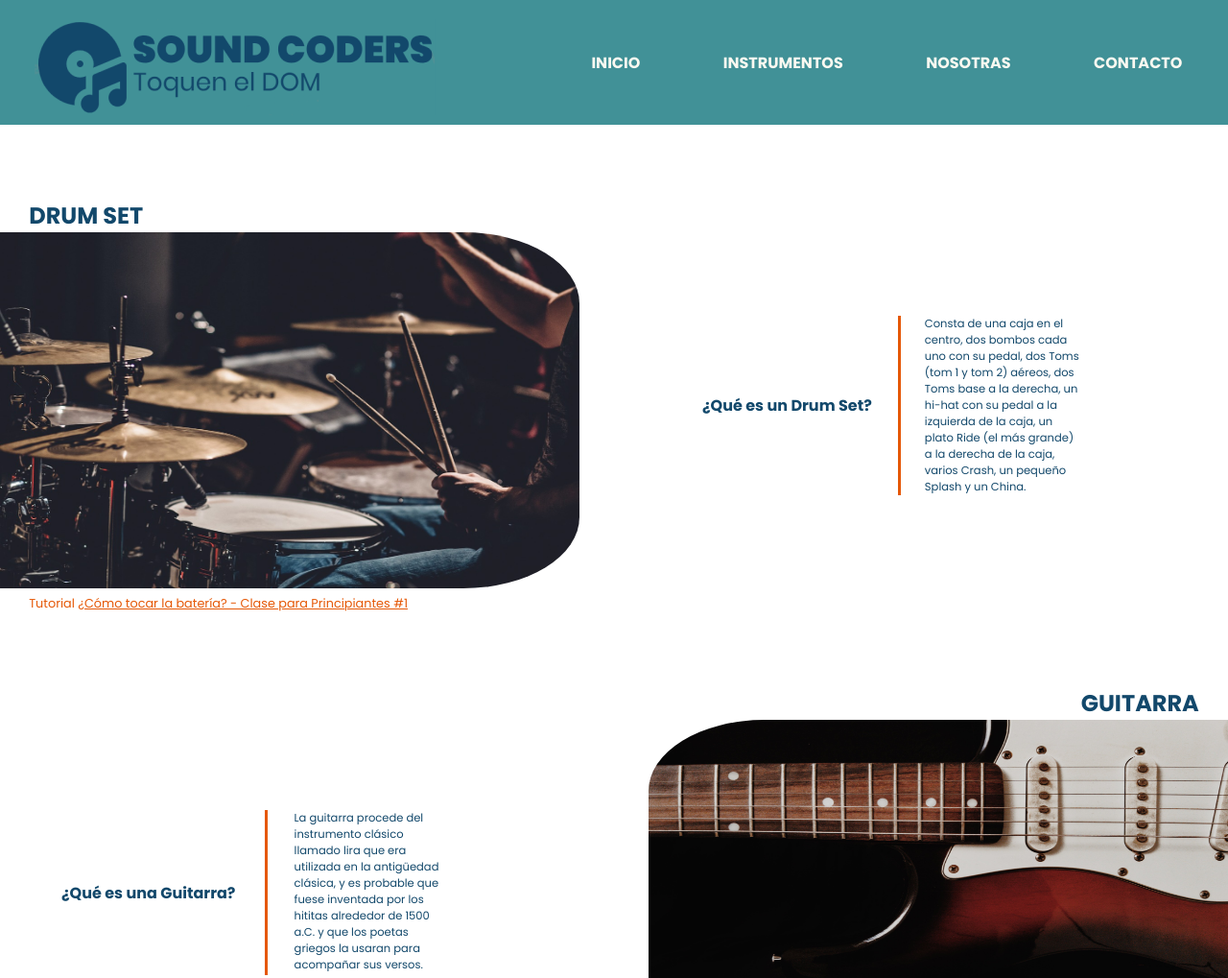
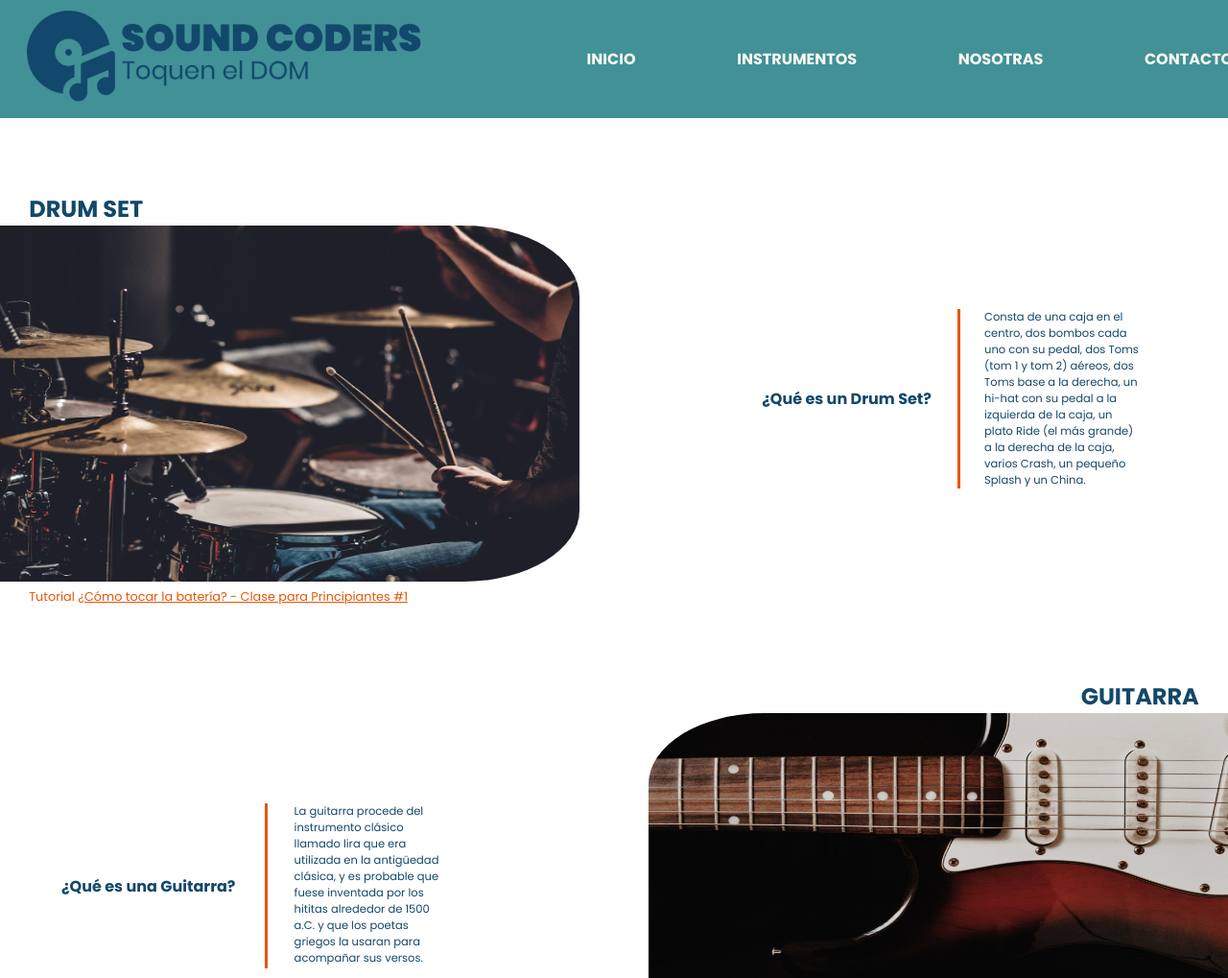
Before and after one commit to Elianarve/Toquen-Dom, a plain HTML site: page pages/instruments.html in a window 1280 px wide. Shown: the top 1019 px of the page at 96% size. Drawn offline with Linux system fonts and the light colour scheme.

Commit message:
modified navbar style on instrument stylesheet and centered description instrument list (drumset, piano)

```diff
--- a/src/instruments.css
+++ b/src/instruments.css
@@ -5,10 +5,14 @@
     font-family: poppins;
 }
 
+*{
+    margin: 0;
+    font-family: 'Poppins';
+}
+
 /* Inicio nav */
 
 .nav {
-    height: 130px;
     background-color: #419197;
     display: flex;
 }
@@ -16,16 +20,17 @@
 .img-logo{
     width: auto;
     height: auto;
-    margin: 20px;
+    margin: 0.5em;
     object-fit: cover;
     background-color: #419197;
 }
 
 .menu{
-    width: 45%;
+    width: 55%;
     display: flex;
+    align-items: center;
+    justify-content: start;
     background-color: #419197;
-    align-items: center;
 }
 
 .menu li a{
@@ -49,7 +54,7 @@
 /* fin barra nav */
 /*------------------------------------------*/
 
-/* INICIO INSTRUMENTS SECTION */
+/* START INSTRUMENTS SECTION */
 /*ALL INSTRUMENTS COMPONENTS*/
 
 /* img boxes */
@@ -112,6 +117,7 @@ h2, h4 {
     margin-left: 10%;
     display: flex;
     align-items: center;
+    justify-content: center;
 
 }
 
```
